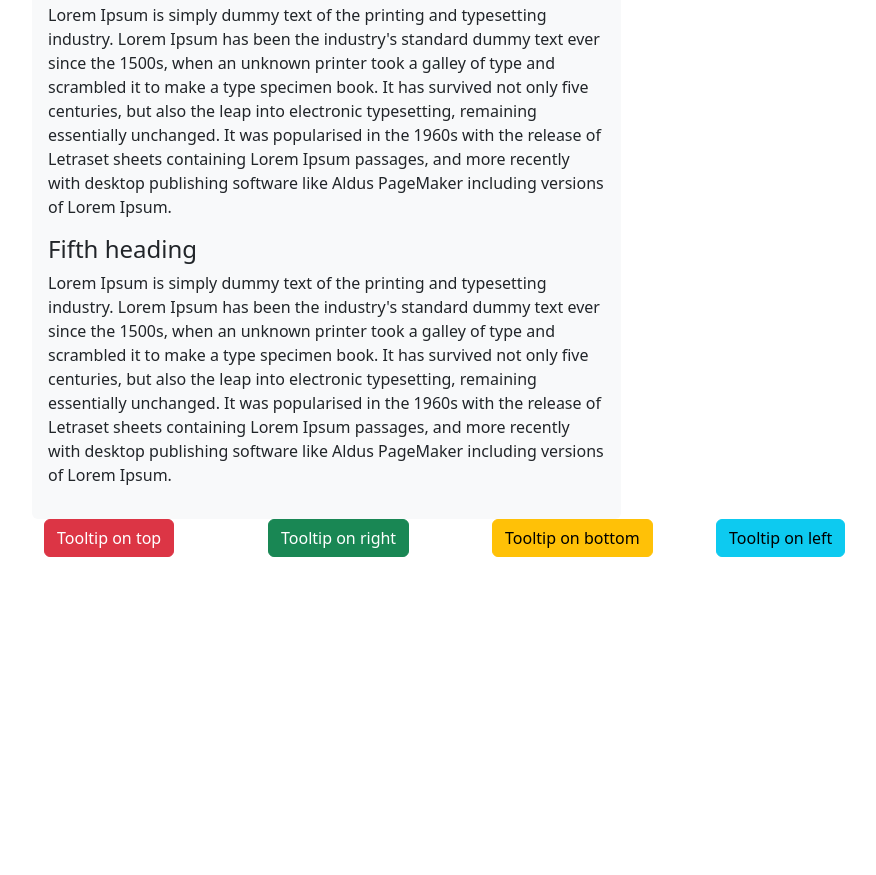
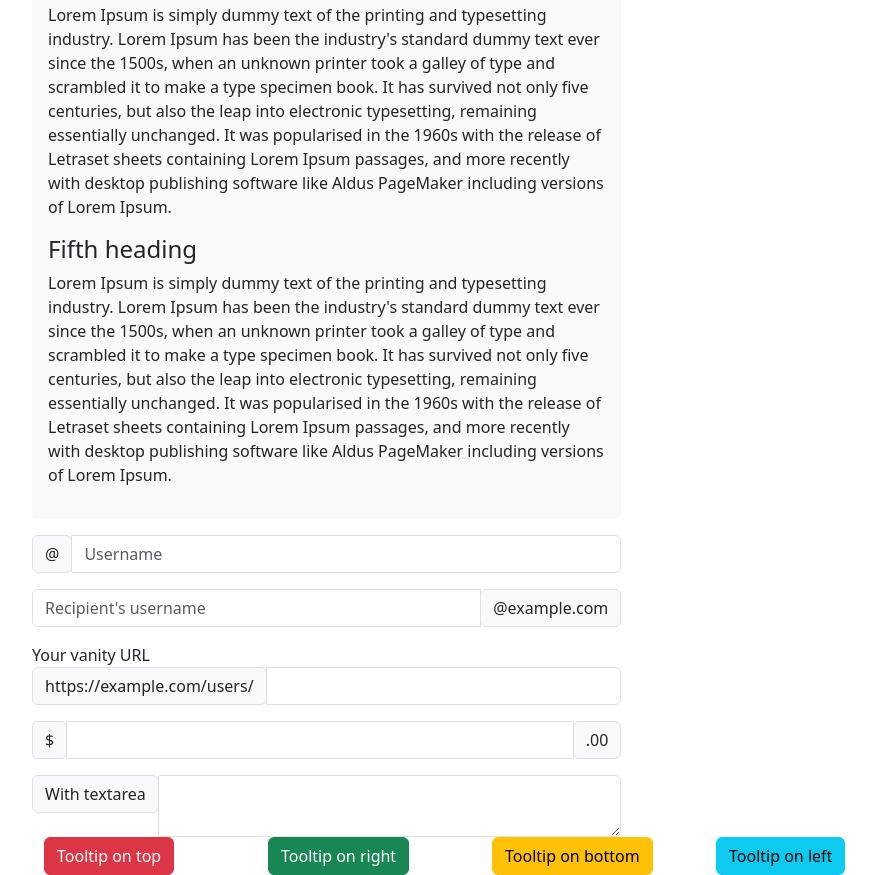
Before and after one commit to RynkevichNikita/Homework_1, a plain HTML site: page L7/bootstrap.html in a window 1280 px wide. Shown: the part 1316-2191 px from the top of the page, without its empty margins (160-1036 px from the left). Before the commit the page ends 1873 px from the top, so only its background shows below. Drawn offline with nearby package versions, Linux system fonts and the light colour scheme.

Commit message:
input added

```diff
--- a/L7/bootstrap.html
+++ b/L7/bootstrap.html
@@ -148,6 +148,44 @@
                             of
                             Lorem Ipsum.</p>
                     </div>
+                    <div class="input-group my-3">
+                        <div class="input-group-prepend">
+                          <span class="input-group-text" id="basic-addon1">@</span>
+                        </div>
+                        <input type="text" class="form-control" placeholder="Username" aria-label="Username" aria-describedby="basic-addon1">
+                      </div>
+
+                      <div class="input-group mb-3">
+                        <input type="text" class="form-control" placeholder="Recipient's username" aria-label="Recipient's username" aria-describedby="basic-addon2">
+                        <div class="input-group-append">
+                          <span class="input-group-text" id="basic-addon2">@example.com</span>
+                        </div>
+                      </div>
+
+                      <label for="basic-url">Your vanity URL</label>
+                      <div class="input-group mb-3">
+                        <div class="input-group-prepend">
+                          <span class="input-group-text" id="basic-addon3">https://example.com/users/</span>
+                        </div>
+                        <input type="text" class="form-control" id="basic-url" aria-describedby="basic-addon3">
+                      </div>
+
+                      <div class="input-group mb-3">
+                        <div class="input-group-prepend">
+                          <span class="input-group-text">$</span>
+                        </div>
+                        <input type="text" class="form-control" aria-label="Amount (to the nearest dollar)">
+                        <div class="input-group-append">
+                          <span class="input-group-text">.00</span>
+                        </div>
+                      </div>
+
+                      <div class="input-group">
+                        <div class="input-group-prepend">
+                          <span class="input-group-text">With textarea</span>
+                        </div>
+                        <textarea class="form-control" aria-label="With textarea"></textarea>
+                      </div>
                 </div>
                 <div class="col-12 col-md-4">
                     <div class="accordion" id="accordionExample">
```
